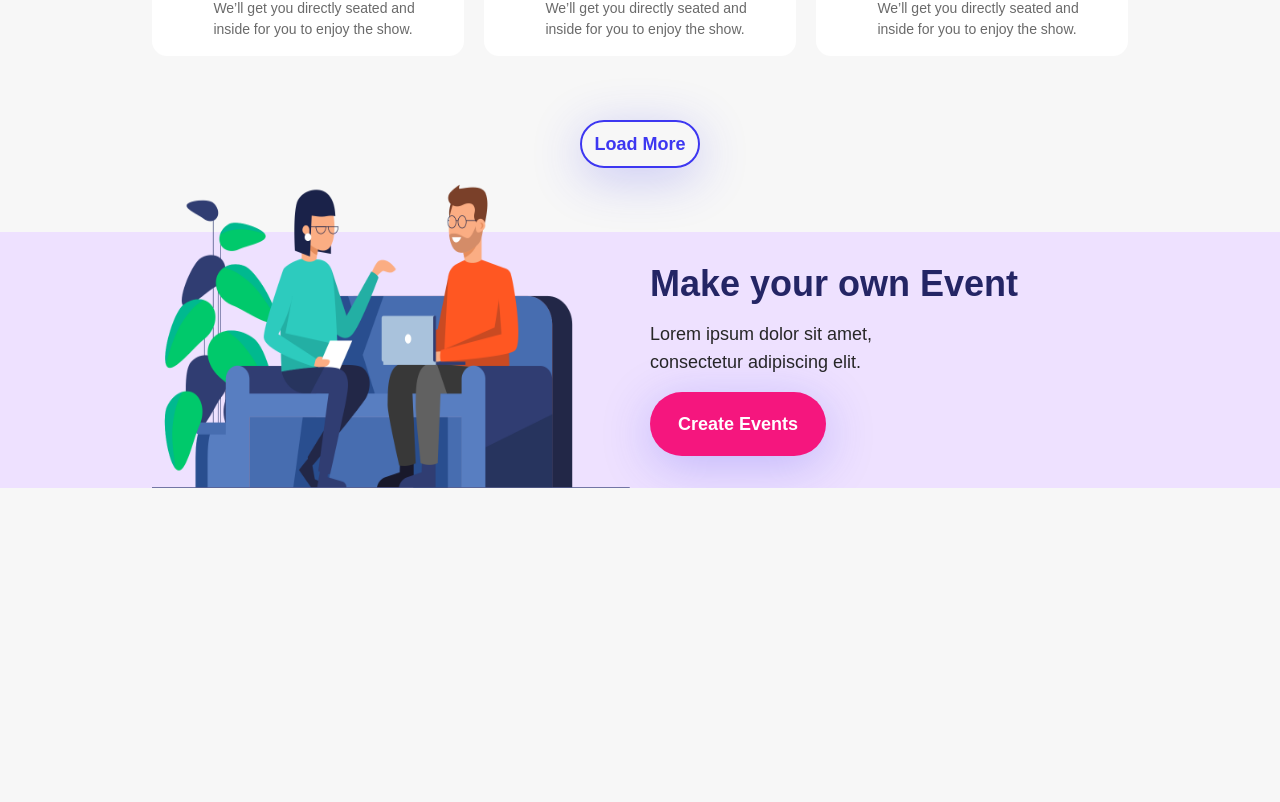
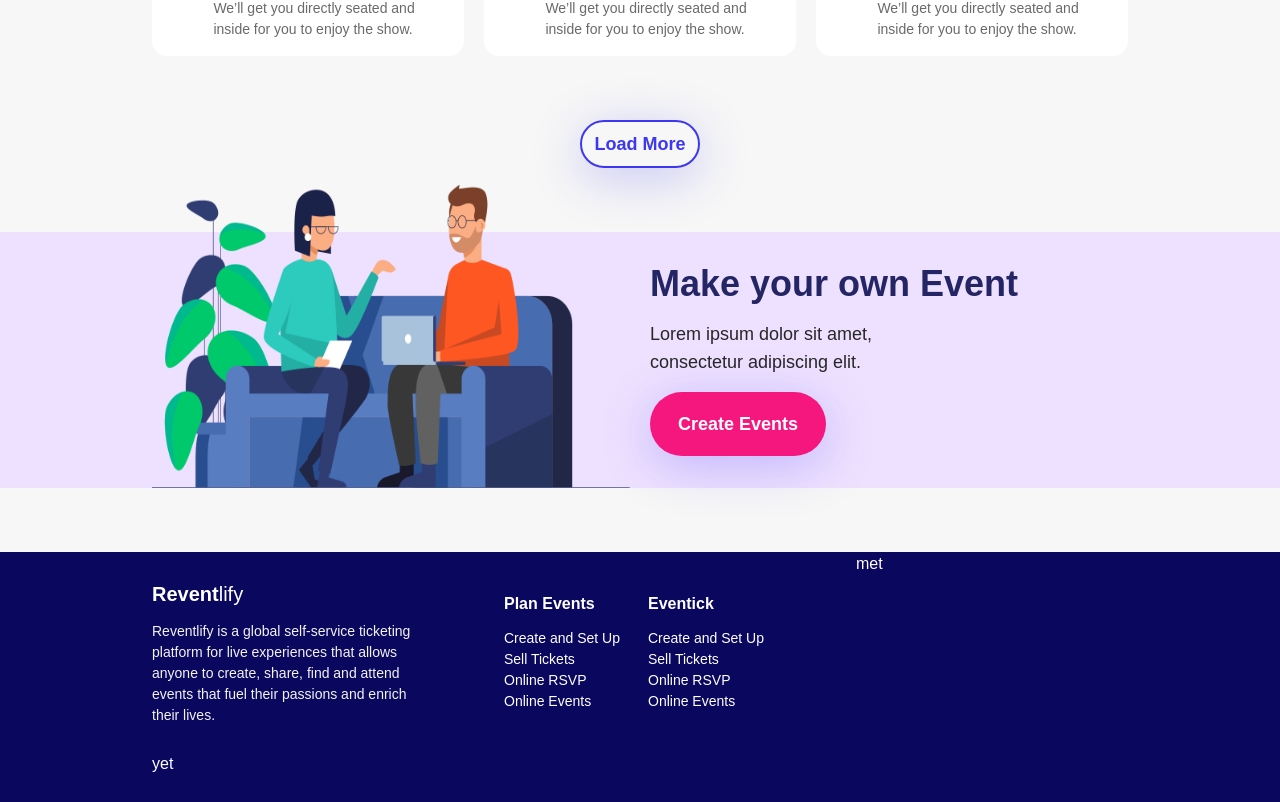
Before and after one commit to DinnoCreator/Reventlify, a React (Create React App) app: page / in a window 1280 px wide. Shown: the part 1472-2274 px from the top of the page. Before the commit the page ends 1960 px from the top, so only its background shows below. Built offline with nearby package versions, Linux system fonts and the light colour scheme; the HTML template or start-up script is replaced by a standard one.

Commit message:
new file:   src/components/home/footer/index.tsx

```diff
--- /dev/null
+++ b/src/components/home/footer/index.tsx
@@ -0,0 +1,48 @@
+// import React from 'react'
+
+const Footer = () => {
+  return (
+    <div className="bg-[#0A075F] w-[100%] h-[250px] mt-[4rem]">
+      <div className="flex flex-col eddyContainer h-full">
+        <div className="text-white flex-[4] flex flex-col md:flex-row gap-[5rem]">
+          <div className="flex-1 flex items-center">
+            <div className="flex flex-col gap-3">
+              <h2 className="text-[20px]">
+                <span className="font-bold">Revent</span>lify
+              </h2>
+              <p className="text-[#F3F3F3] text-[14px]">
+                Reventlify is a global self-service ticketing platform for live
+                experiences that allows anyone to create, share, find and attend
+                events that fuel their passions and enrich their lives.
+              </p>
+            </div>
+          </div>
+          <div className="flex-1 flex flex-row gap-4 items-center">
+            <div className="flex-1 flex flex-col gap-3 justify-center">
+              <div className="font-bold">Plan Events</div>
+              <div className="text-[14px]">
+                <p>Create and Set Up</p>
+                <p>Sell Tickets</p>
+                <p>Online RSVP</p>
+                <p>Online Events</p>
+              </div>
+            </div>
+            <div className="flex-1 flex flex-col gap-3 justify-center">
+              <div className="font-bold">Eventick</div>
+              <div className="text-[14px]">
+                <p>Create and Set Up</p>
+                <p>Sell Tickets</p>
+                <p>Online RSVP</p>
+                <p>Online Events</p>
+              </div>
+            </div>
+          </div>
+          <div className="flex-1">met</div>
+        </div>
+        <div className="text-white flex-[1]">yet</div>
+      </div>
+    </div>
+  );
+};
+
+export default Footer;
--- a/src/pages/Home.tsx
+++ b/src/pages/Home.tsx
@@ -6,6 +6,7 @@ import { useState } from "react";
 import Filter from "../components/home/upcomin_events/Filter";
 import Cards from "../components/home/cards/Cards";
 import CreateEvents from "../components/home/events/CreateEvents";
+import Footer from "../components/home/footer";
 
 const Home = () => {
   const [state, setState] = useState("CROSS-RIVER");
@@ -26,6 +27,7 @@ const Home = () => {
       <Filter />
       <Cards />
       <CreateEvents />
+      <Footer />
     </>
   );
 };
```
